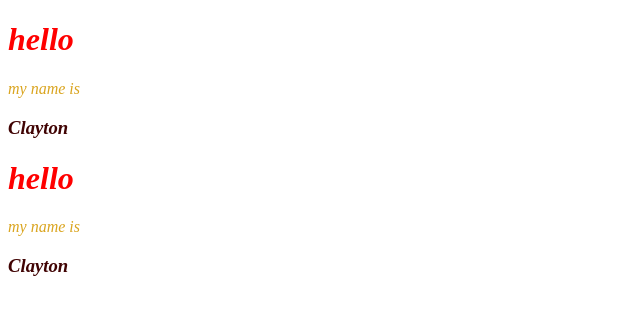
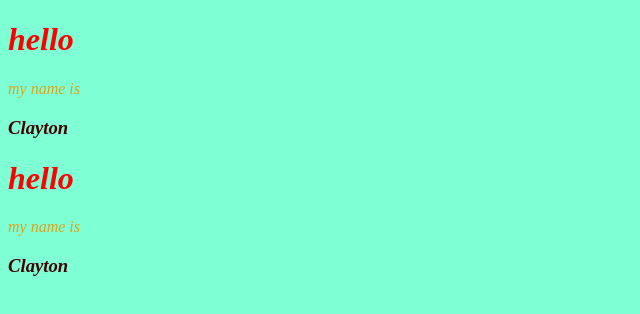
Before and after one commit to HippErger/turbo-bassoon, a plain HTML site: page index.html in a window 1280 px wide. Shown: the whole page, without its empty margins (0-640 px from the left). Drawn offline with Linux system fonts and the light colour scheme.

Commit message:
added background color

```diff
--- a/index.html
+++ b/index.html
@@ -5,7 +5,7 @@
     <meta http-equiv="X-UA-Compatible" content="IE=edge">
     <meta name="viewport" content="width=device-width, initial-scale=1.0">
     <link rel="stylesheet" href="styles.css">
-    <title>Document</title>
+    <title>Turbo-Bassoon</title>
 </head>
 <body>
     <h1>hello</h1>
--- a/styles.css
+++ b/styles.css
@@ -12,3 +12,7 @@ h3 {
    font-style: italic;
    color: rgb(64, 3, 3);
 }
+
+body {
+    background-color: aquamarine;
+}
```
